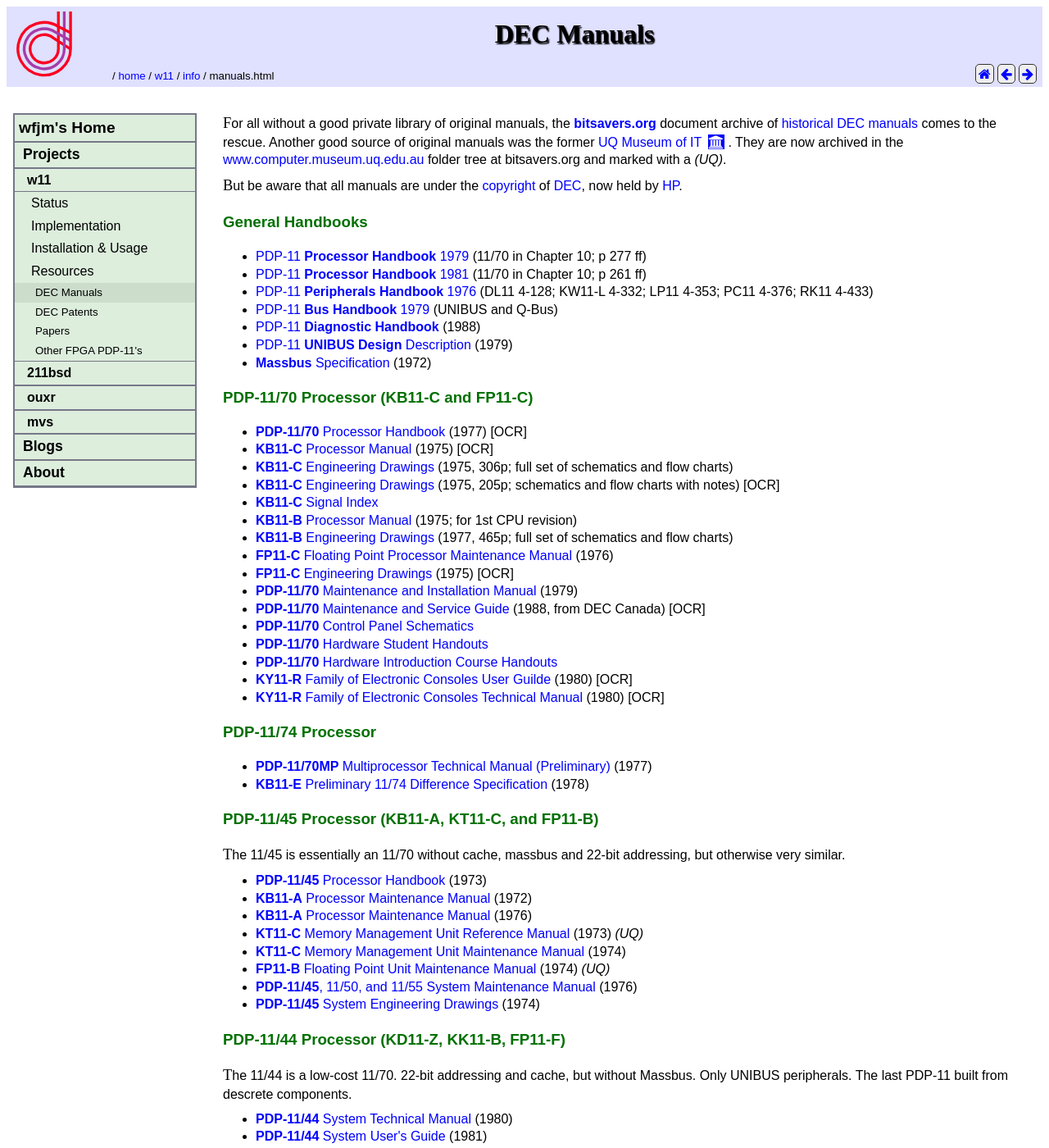
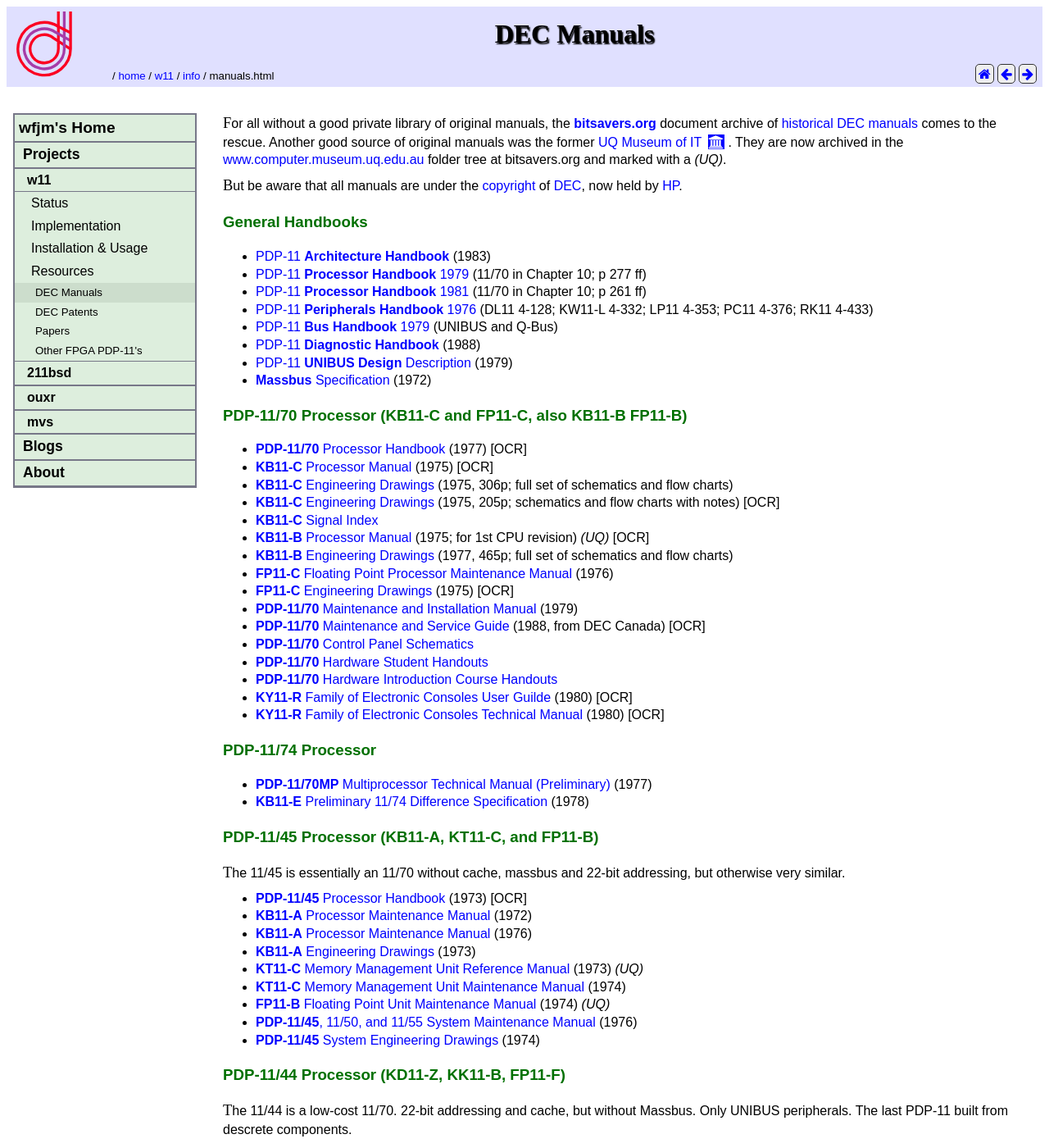
Before and after one commit to wfjm/wfjm.github.io, a Jekyll site: the page built from home/w11/info/manuals.html, in a window 1280 px wide and 1400 px high. Shown: the whole window at 82% size. Built offline with Jekyll 4.4.1, drawn with Linux system fonts in a browser that asks for light colours; some of the changed text lies outside the part shown.

Commit message:
update manuals

```diff
--- a/home/w11/info/manuals.html
+++ b/home/w11/info/manuals.html
@@ -29,6 +29,8 @@
 
 <h3 id="handbooks">General Handbooks</h3>
 <ul>
+  <li><a href="http://wwcm.synology.me/pdf/EB-23657-18%20PDP-11%20Architecture%20Handbook.pdf">
+      PDP-11 <b>Architecture Handbook</b></a> (1983)</li>
   <li><a href="{{site.my.bitsaver.pdp11}}/handbooks/PDP11_Handbook1979.pdf">
       PDP-11 <b>Processor Handbook</b> 1979</a>
       (11/70 in Chapter 10; p 277 ff)</li>
@@ -48,7 +50,7 @@
       <b>Massbus</b> Specification</a> (1972)</li>
 </ul>
 
-<h3 id="pdp-1170">PDP-11/70 Processor (KB11-C and FP11-C)</h3>
+<h3 id="pdp-1170">PDP-11/70 Processor (KB11-C and FP11-C, also KB11-B FP11-B)</h3>
 <ul>
   <li><a href="{{site.my.bitsaver.pdp11}}/1170/PDP-11_70_Handbook_1977-78.pdf">
       <b>PDP-11/70</b> Processor Handbook</a> (1977) [OCR]</li>
@@ -62,8 +64,9 @@
       charts with notes) [OCR]</li>
   <li><a href="{{site.my.bitsaver.pdp11}}/1170/KB11-C_signalIndex.pdf">
       <b>KB11-C</b> Signal Index</a> </li>
-  <li><a href="{{site.my.bitsaver.pdp11}}/1170/EK-KB11B-TM-001_1170procMan.pdf">
-      <b>KB11-B</b> Processor Manual</a> (1975; for 1st CPU revision)</li>
+  <li><a href="{{site.my.bitsaver.uq}}/pdf/EK-KB11B-TM-001%20KB11-B%20Processor%20Manual%20(PDP-1170).pdf">
+      <b>KB11-B</b> Processor Manual</a> (1975; for 1st CPU revision)
+    <i>(UQ)</i> [OCR]</li>
   <li><a href="{{site.my.bitsaver.pdp11}}/1170/1170_Engineering_Drawings_revL_Mar1977.pdf">
       <b>KB11-B</b> Engineering Drawings</a> (1977, 465p; full set of
     schematics and flow charts)</li>
@@ -105,11 +108,13 @@
 </p>
 <ul>
   <li><a href="{{site.my.bitsaver.pdp11}}/handbooks/PDP1145_Handbook_1973.pdf">
-      <b>PDP-11/45</b> Processor Handbook</a> (1973)</li>
+      <b>PDP-11/45</b> Processor Handbook</a> (1973) [OCR]</li>
   <li><a href="{{site.my.bitsaver.pdp11}}/1145/KB11-A_Maint.pdf">
       <b>KB11-A</b> Processor Maintenance Manual</a> (1972)</li>
   <li><a href="{{site.my.bitsaver.pdp11}}/1145/EK-KB11A-MM-004_Aug76.pdf">
-         <b>KB11-A</b> Processor Maintenance Manual</a> (1976)</li>
+      <b>KB11-A</b> Processor Maintenance Manual</a> (1976)</li>
+  <li><a href="{{site.my.bitsaver.pdp11}}/1145/KB11-A_revS_Engineering_Drawings_Dec1973.pdf">
+      <b>KB11-A</b> Engineering Drawings</a> (1973)</li>
   <li><a href="{{site.my.bitsaver.uq}}/pdf/DEC-11-HGKTCB-D%20PDP-1145%20Memory%20Management%20Reference%20Manual.pdf">
       <b>KT11-C</b> Memory Management Unit Reference Manual</a>
       (1973) <i>(UQ)</i></li>
@@ -156,6 +161,12 @@
       <b>KDJ11-B</b> CPU Module Users Guide</a> (1986)</li>
   <li><a href="{{site.my.bitsaver.pdp11}}/1173/EK-KDJ1D-UG_KDJ11-D_May87.pdf">
       <b>KDJ11-D</b> CPU Module Users Guide</a> (1987)</li>
+  <li><a href="{{site.my.bitsaver.pdp11}}/j11/J-11_Programmers_Reference_Jan82.pdf">
+      <b>J-11</b> Programmer's Reference</a> (1982) [OCR]</li>
+  <li><a href="{{site.my.bitsaver.pdp11}}/j11/J-11_Control_Chip_Specification_Jun82.pdf">
+      <b>J-11</b> Control Chip Specification</a> (1982) [OCR]</li>
+  <li><a href="{{site.my.bitsaver.pdp11}}/j11/J-11_Data_Chip_Specification_Jul82.pdf">
+      <b>J-11</b> Data Chip Specification</a> (1982) [OCR]</li>
 </ul>
 
 <h3 id="dev-sys">Peripherals - System Devices</h3>
@@ -183,7 +194,7 @@
   <li><a href="{{site.my.bitsaver.dec}}/unibus/DL11_schem_Mar78.pdf">
       <b>DL11</b> Engineering Drawings</a> (1978)</li>
   <li><a href="{{site.my.bitsaver.uq}}/pdf/EK-DZ110-UG-002%20DZ11%20User%27s%20Guide.pdf">
-         <b>DZ11</b> User's Guide</a> (1979) <i>(UQ)</i></li>
+      <b>DZ11</b> User's Guide</a> (1979) <i>(UQ)</i></li>
   <li><a href="{{site.my.bitsaver.dec}}/unibus/EK-DZ110-TM-002_DZ11_Asynchronous_Multiplexer_Technical_Manual_Oct78.pdf">
       <b>DZ11</b> Asynchronous Multiplexer Technical Manual</a> (1978)</li>
   <li><a href="{{site.my.bitsaver.uq}}/pdf/EK-DZ11-MM-PRE%20DZ11%20Maintenance%20Manual.pdf">
@@ -228,12 +239,14 @@
       <b>RH11-AB</b> Massbus Controller Option Description</a> (1979)</li>
   <li><a href="{{site.my.bitsaver.dec}}/unibus/CSS-MO-F-5.2-27_RH70_Option_Description_Feb77.pdf">
       <b>RH70</b> Massbus Controller Option Description</a> (1977)</li>
+  <li><a href="{{site.my.bitsaver.dec}}/unibus/RH70_revE_Engineering_Drawings_1977.pdf">
+      <b>RH70</b> Engineering Drawings (RevE)</a> (1977)</li>
   <li><a href="{{site.my.bitsaver.dec}}/disc/rm03/EK-RM023-TD-001_RM02_03_Tech_May78.pdf">
       <b>RM02/03</b> Adapter Technical Manual</a> (1978)</li>
   <li><a href="{{site.my.bitsaver.dec}}/disc/rm05/ER-BK7B1-TM_TechMan_Feb80.pdf">
       <b>RM05</b> (BK7B1E) Disk Drive Technical Manual</a> (1980)</li>
   <li><a href="{{site.my.bitsaver.dec}}/disc/rm05/RM05_Handbook.pdf">
-      <b>RM05</b> </a> Handbook</li>
+      <b>RM05</b> Handbook</a> [OCR]</li>
   <li><a href="{{site.my.bitsaver.dec}}/disc/rm05/EK-0RM05-UG-002_Mar82.pdf">
       <b>RM05</b> Disk Subsystem User Guide</a> (1982)</li>
   <li><a href="{{site.my.bitsaver.dec}}/disc/rm05/EK-RMADA-TD-001_Oct80.pdf">
```
Also changed, not shown: other parts of home/w11/info/manuals.html (+1 -1 lines).
